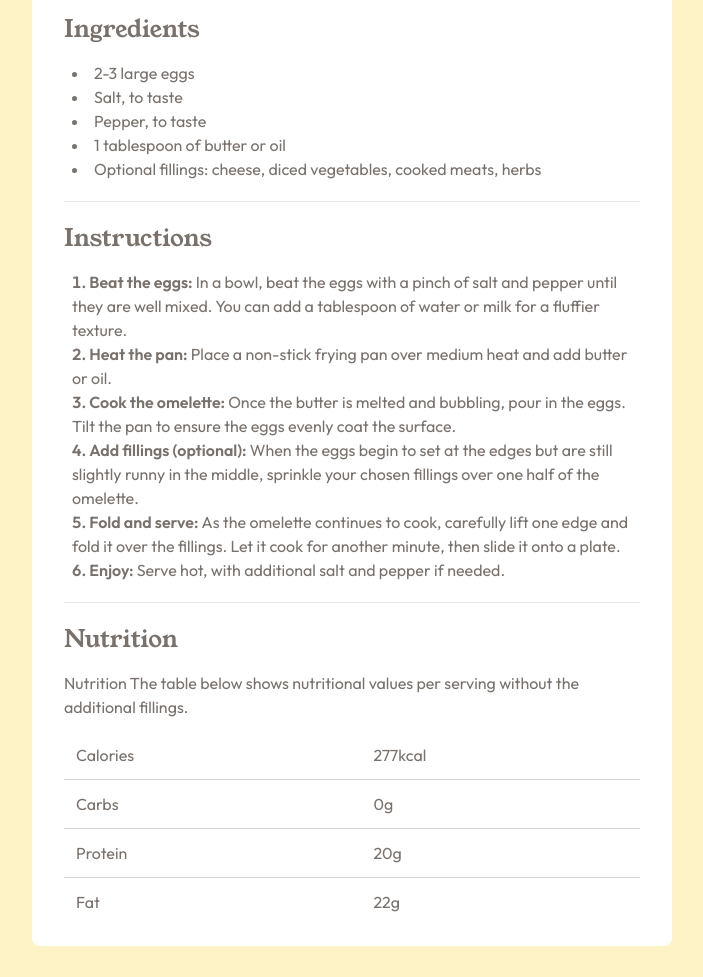
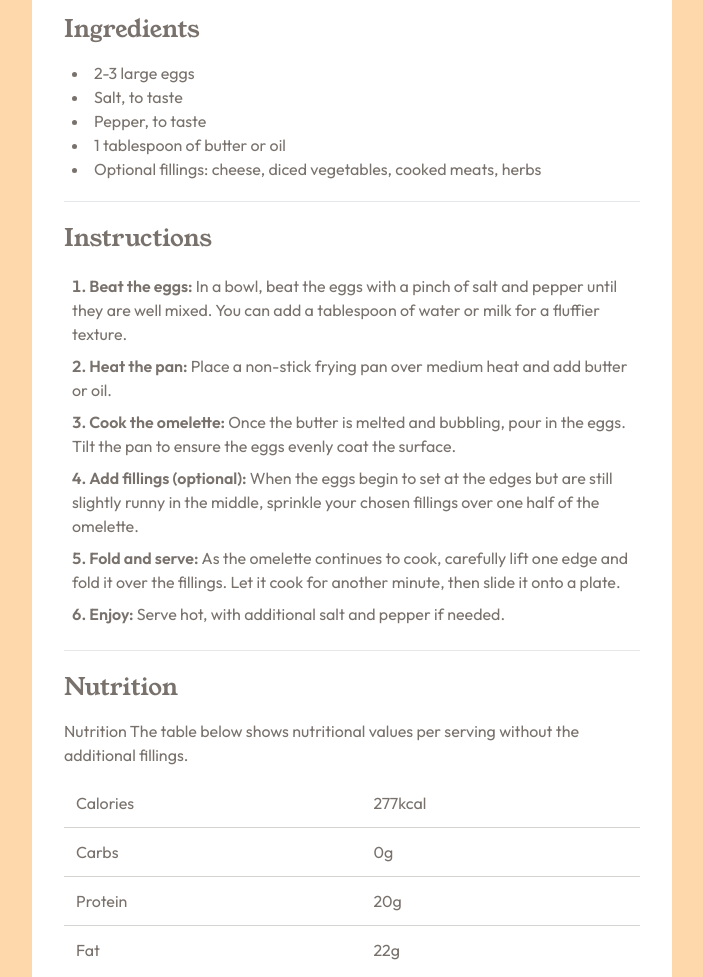
Before and after one commit to ashrafulbinharun/Recipe_Page, a website: page index.html in a window 1280 px wide. Shown: the part 694-1671 px from the top of the page, without its empty margins (288-991 px from the left). Drawn offline with Linux system fonts and the light colour scheme.

Commit message:
some fixes

```diff
--- a/index.html
+++ b/index.html
@@ -12,7 +12,7 @@
 
 <body>
     <main>
-        <div class="md:py-24 bg-amber-100">
+        <div class="bg-orange-200 md:py-24">
             <div class="flex items-center justify-center">
                 <div class="p-5 bg-white rounded-lg md:px-8 md:pt-8 md:pb-2 md:w-1/2">
                     <section>
@@ -58,8 +58,8 @@
 
                     <section class="text-stone-500">
                         <h2 class="my-4 text-2xl">Instructions</h2>
-                        <ol class="pl-2 font-semibold list-decimal list-inside">
-                            <li>Beat the eggs:
+                        <ol class="pl-2 font-semibold leading-normal list-decimal list-inside">
+                            <li class="py-1">Beat the eggs:
                                 <span class="font-normal">In a bowl, beat the eggs with a pinch of salt
                                     and pepper until they
                                     are
@@ -67,33 +67,33 @@
                                     mixed. You can add a tablespoon of water or milk for a fluffier texture.
                                 </span>
                             </li>
-                            <li>Heat the pan:
+                            <li class="py-1">Heat the pan:
                                 <span class="font-normal">Place a non-stick frying pan over medium heat
                                     and add butter or oil.
                                 </span>
                             </li>
-                            <li> Cook the omelette:
+                            <li class="py-1"> Cook the omelette:
                                 <span class="font-normal">Once the butter is melted and bubbling,
                                     pour in the eggs. Tilt the
                                     pan
                                     to ensure the eggs evenly coat the surface.
                                 </span>
                             </li>
-                            <li> Add fillings (optional):
+                            <li class="py-1"> Add fillings (optional):
                                 <span class="font-normal">When the eggs begin to set at the
                                     edges but are still slightly
                                     runny in the middle, sprinkle your chosen fillings over one half of the
                                     omelette.
                                 </span>
                             </li>
-                            <li>Fold and serve:
+                            <li class="py-1">Fold and serve:
                                 <span class="font-normal">
                                     As the omelette continues to cook, carefully lift one edge and fold it
                                     over
                                     the fillings. Let it cook for another minute, then slide it onto a plate.
                                 </span>
                             </li>
-                            <li> Enjoy:
+                            <li class="py-1"> Enjoy:
                                 <span class="font-normal">Serve hot, with additional salt and pepper if
                                     needed.
                                 </span>
```
Also changed, not shown: assets/style.css.
